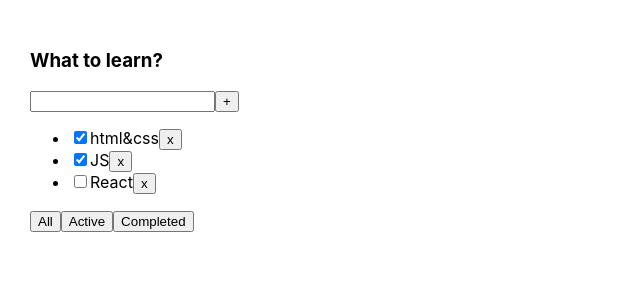
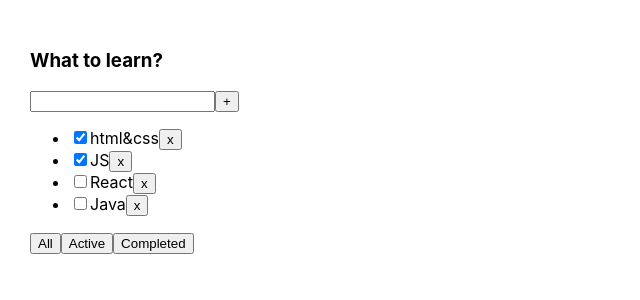
Before and after one commit to Stepan-Ne/Todolist, a React (Create React App) app: page / in a window 1280 px wide. Shown: the top 300 px of the page, without its empty margins (0-640 px from the left). Built offline with nearby package versions, Linux system fonts and the light colour scheme.

Commit message:
Selecting tasks using a hook

```diff
--- a/src/App.tsx
+++ b/src/App.tsx
@@ -2,25 +2,40 @@
 import './App.css';
 import {TasksType, Todolist} from "./Todolist";
 
+export type FilterValueType = 'all' | 'completed' | 'active'
 
 function App() {
 
-    let initialTasks: Array<TasksType> = [
+    let [tasks, setTasks] = useState([
         {id: 1, title: 'html&css', isDone: true},
         {id: 2, title: 'JS', isDone: true},
-        {id: 3, title: 'React', isDone: false}
-]
-    let [tasks, setTasks] = useState(initialTasks);
+        {id: 3, title: 'React', isDone: false},
+        {id: 4, title: 'Java', isDone: false}
+    ]);
+    // let initialState = tasks;
+    let [filter, setFilter] = useState<FilterValueType>('all')
+    let tasksForTodolist = tasks;
 
+    function removeTask(id: number) {
+        let resultTasks = tasks.filter(t => t.id !== id);
+        setTasks(resultTasks);
+    }
+    function changeFilter(value: FilterValueType) {
+        setFilter(value)
+    }
+    if (filter === "completed") {
+        tasksForTodolist = tasks.filter(t => t.isDone !== false)
+    }
+    if (filter === "active") {
+        tasksForTodolist = tasks.filter(t => t.isDone !== true)
+    }
 
-   function removeTask(id: number) {
-       let resultTasks = tasks.filter(t => t.id !== id);
-       setTasks(resultTasks);
-   }
 
     return (
         <div className="App">
-            <Todolist title='What to learn?' tasks={tasks} removeTask={removeTask} />
+            <Todolist title='What to learn?' tasks={tasksForTodolist}
+                        changeFilter={changeFilter}
+                      removeTask={removeTask}/>
         </div>
     );
 }
--- a/src/Todolist.tsx
+++ b/src/Todolist.tsx
@@ -1,4 +1,5 @@
 import React from "react";
+import {FilterValueType} from "./App";
 
 export type TasksType = {
     id: number
@@ -9,7 +10,8 @@
 type PropsType = {
     title: string
     tasks: Array<TasksType>
-    removeTask: Function
+    removeTask: (id: number) => void
+    changeFilter: (value: FilterValueType) => void
 }
 
 export function Todolist(props: PropsType) {
@@ -31,9 +33,9 @@
                 }
             </ul>
             <div>
-                <button>All</button>
-                <button>Active</button>
-                <button>Completed</button>
+                <button onClick={() => props.changeFilter('all')}>All</button>
+                <button onClick={() => props.changeFilter('active')}>Active</button>
+                <button onClick={() => props.changeFilter('completed')}>Completed</button>
             </div>
         </div>
     )
```
